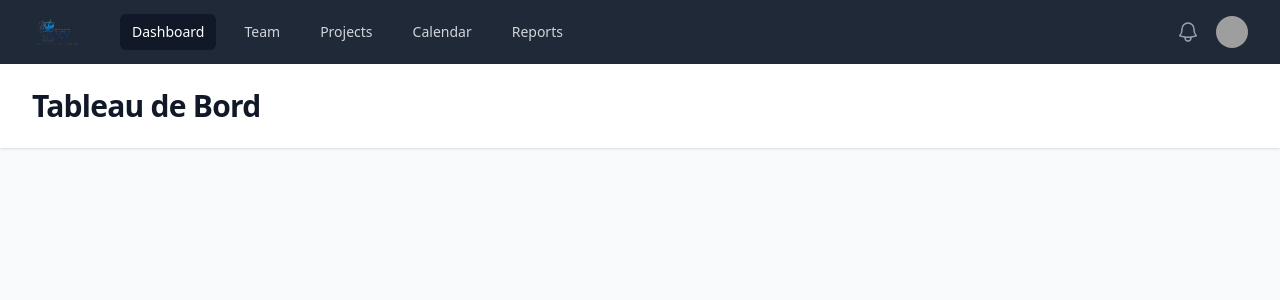
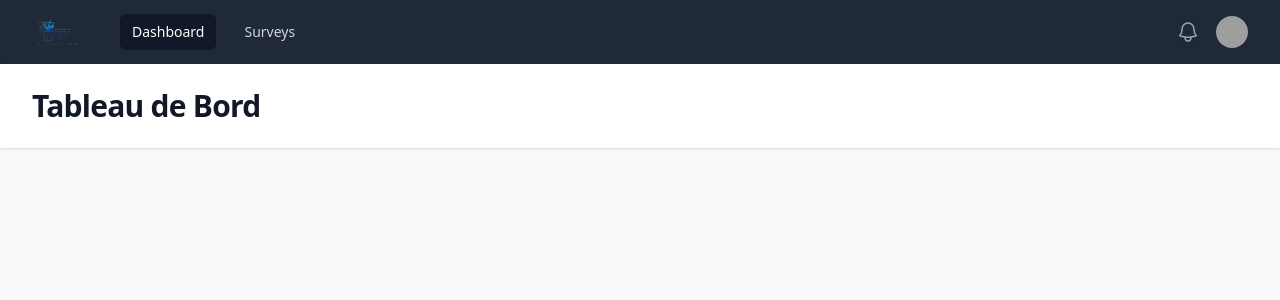
Before and after one commit to rovertnet/evv_app, a React (Vite) app in the folder react/: page / in a window 1280 px wide. Shown: the top 300 px of the page. Built offline with nearby package versions, Linux system fonts and the light colour scheme; grey boxes are pictures that could not be loaded.

Commit message:
last commit

```diff
--- a/react/src/component/DefaultLeyaouts.jsx
+++ b/react/src/component/DefaultLeyaouts.jsx
@@ -17,11 +17,8 @@ const user = {
     "https://images.unsplash.com/photo-1472099645785-5658abf4ff4e?ixlib=rb-1.2.1&ixid=eyJhcHBfaWQiOjEyMDd9&auto=format&fit=facearea&facepad=2&w=256&h=256&q=80",
 };
 const navigation = [
-  { name: "Dashboard", href: "#", current: true },
-  { name: "Team", href: "#", current: false },
-  { name: "Projects", href: "#", current: false },
-  { name: "Calendar", href: "#", current: false },
-  { name: "Reports", href: "#", current: false },
+  { name: "Dashboard", to: "/", current: true },
+  { name: "Surveys", to: "/surveys", current: false },
 ];
 const userNavigation = [
   { name: "Your Profile", href: "#" },
```
